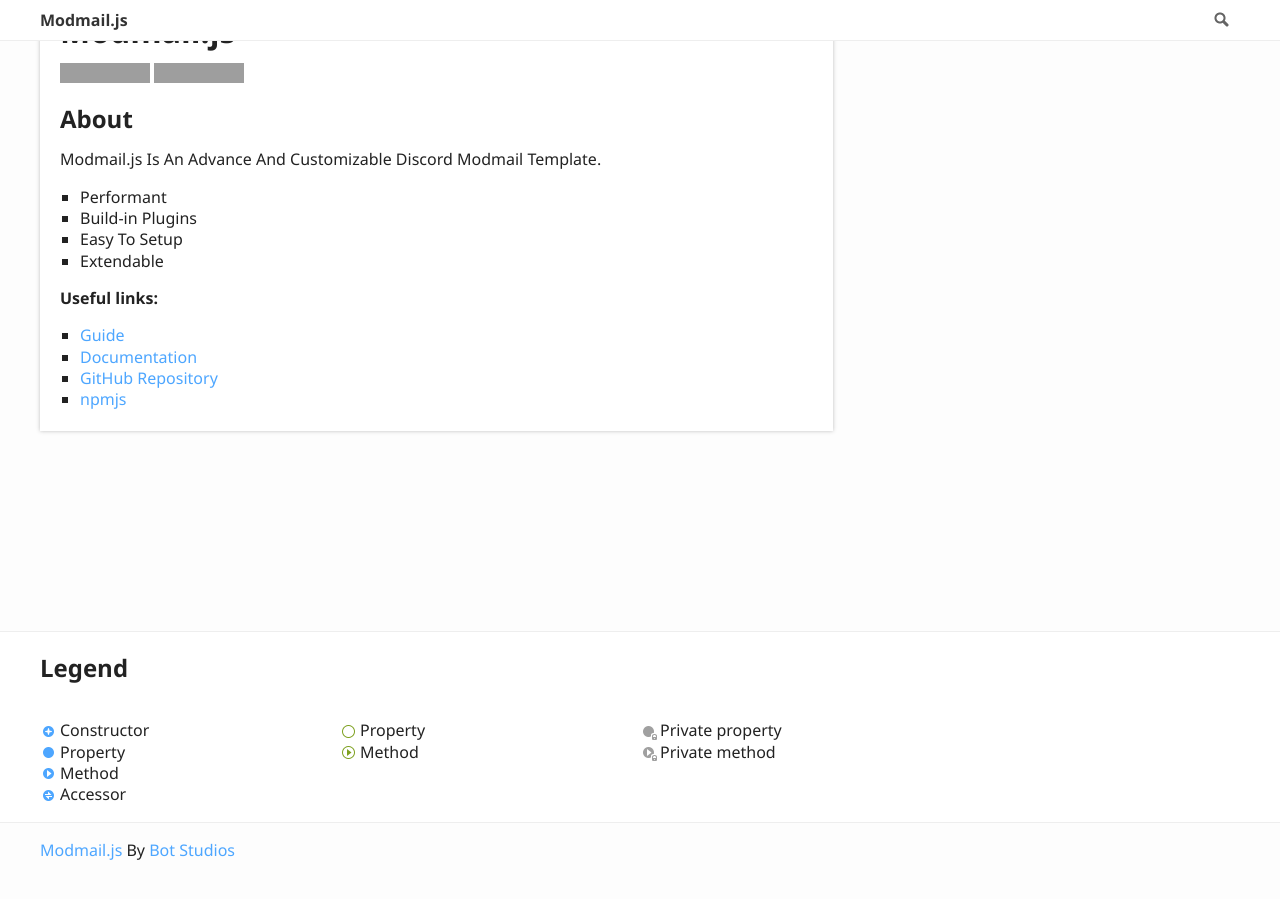
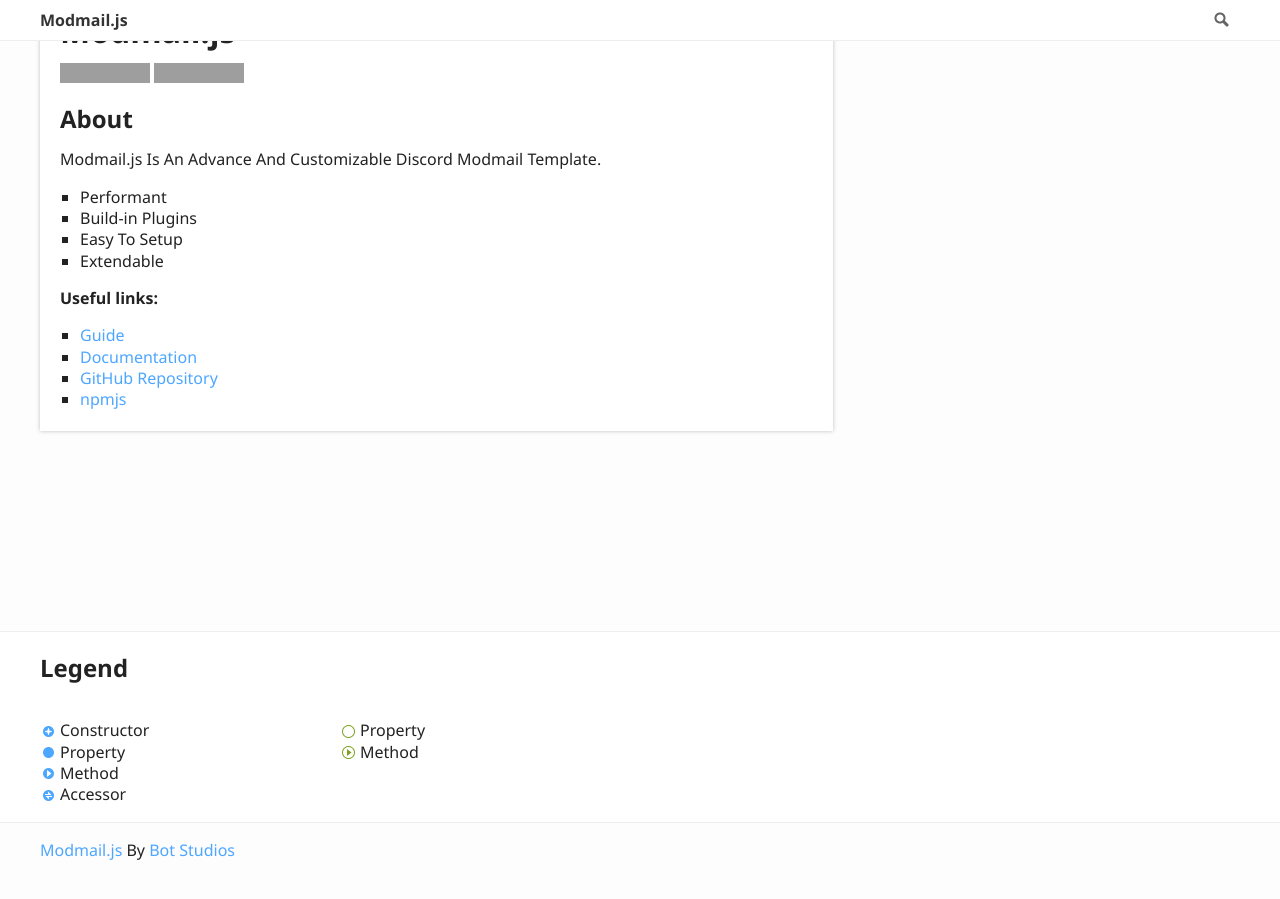
Before and after one commit to BotStudios/modmail.js, a Jekyll site: the page docs/index.html, which Jekyll copies as it is, in a window 1280 px wide. Built offline with Jekyll 4.4.1, drawn with Linux system fonts in a browser that asks for light colours; grey boxes are pictures that could not be loaded.

Commit message:
Update index.html

```diff
--- a/docs/index.html
+++ b/docs/index.html
@@ -91,10 +91,7 @@
 				<li class="tsd-kind-property tsd-parent-kind-interface"><span class="tsd-kind-icon">Property</span></li>
 				<li class="tsd-kind-method tsd-parent-kind-interface"><span class="tsd-kind-icon">Method</span></li>
 			</ul>
-			<ul class="tsd-legend">
-				<li class="tsd-kind-property tsd-parent-kind-class tsd-is-private"><span class="tsd-kind-icon">Private property</span></li>
-				<li class="tsd-kind-method tsd-parent-kind-class tsd-is-private"><span class="tsd-kind-icon">Private method</span></li>
-			</ul>
+
 		</div>
 	</div>
 	</footer>
```
